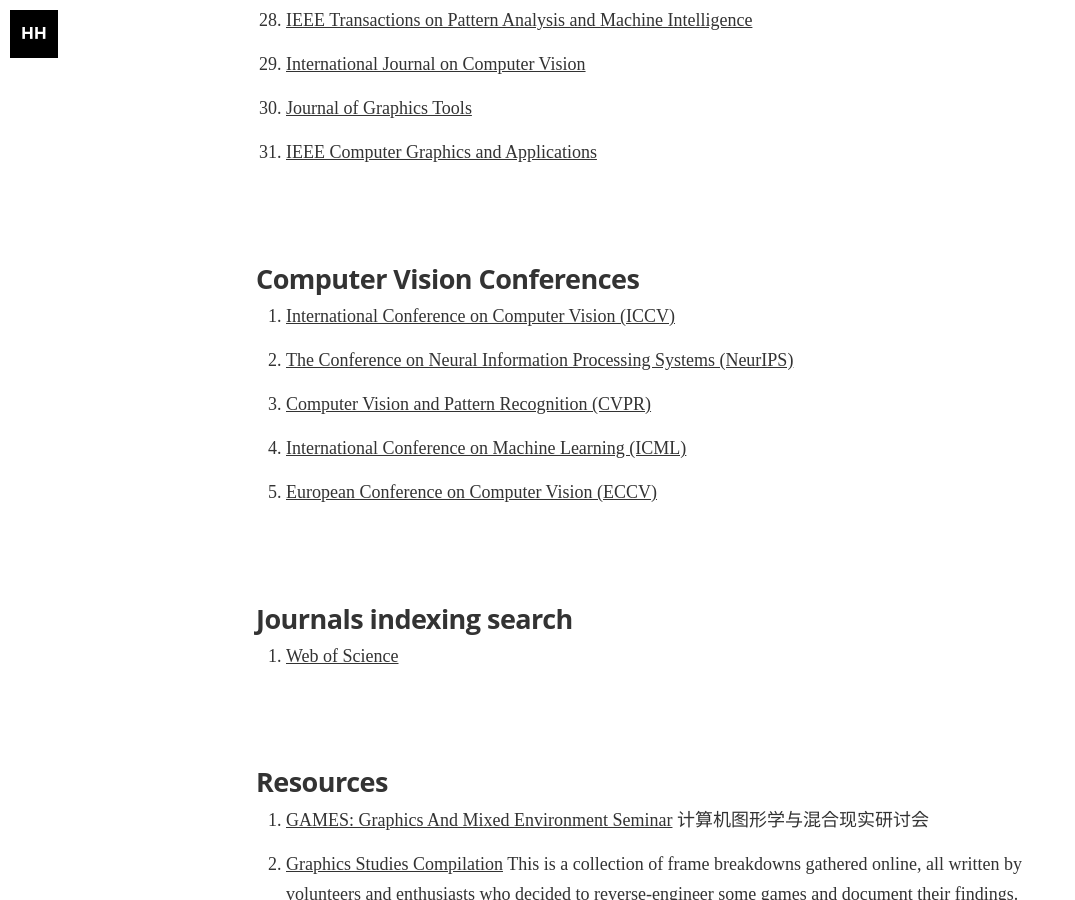
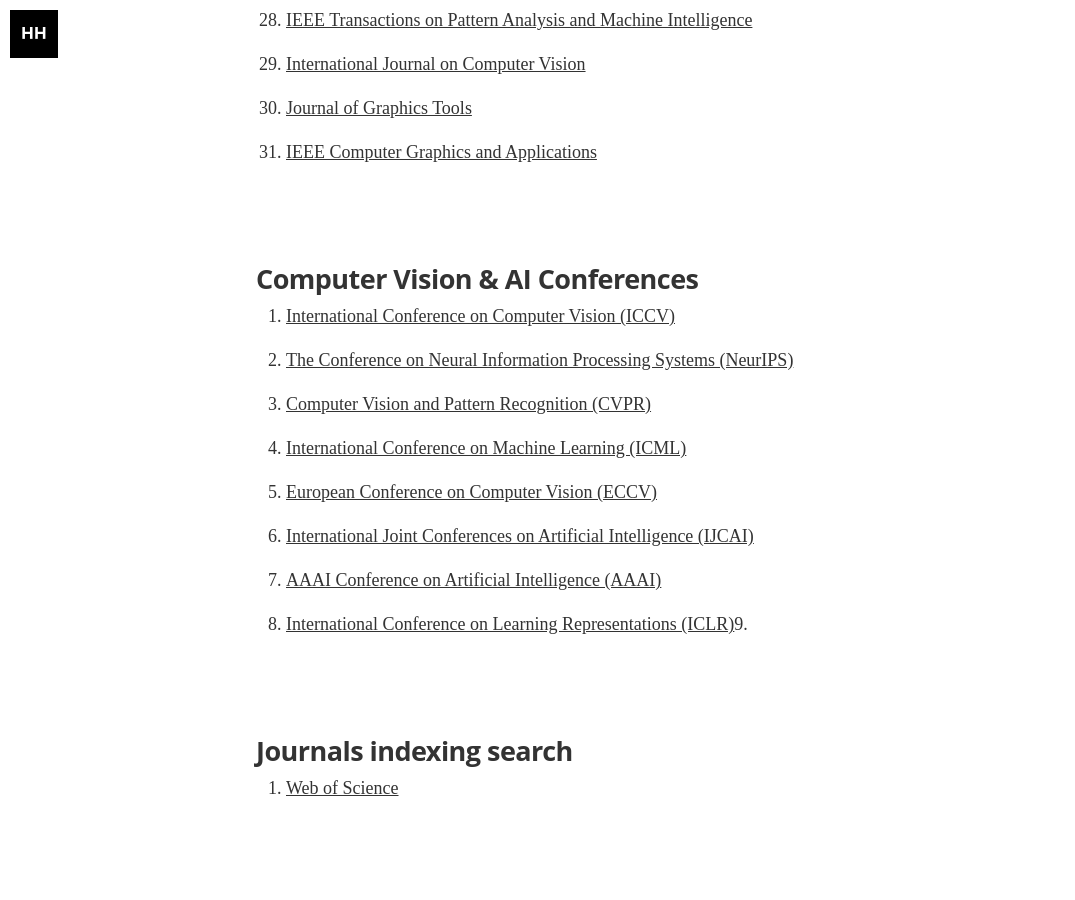
Before and after one commit to hanhonglei/hanhonglei.github.io, a Jekyll site: the page built from Links.md, in a window 1280 px wide and 900 px high, scrolled down 3501 px. Shown: the whole window, without its empty margins (0-1075 px from the left). Built offline with Jekyll 4.4.1, drawn with Linux system fonts in a browser that asks for light colours; nearby versions of some CDN libraries; some web fonts are replaced.

Commit message:
Update Links.md

```diff
--- a/Links.md
+++ b/Links.md
@@ -70,12 +70,15 @@ permalink: /links/
 1. [Journal of Graphics Tools](http://jgt.akpeters.com/)
 1. [IEEE Computer Graphics and Applications](http://www.computer.org/cga/)
 
-## Computer Vision Conferences
+## Computer Vision & AI Conferences
 1. [International Conference on Computer Vision (ICCV)](https://iccv2021.thecvf.com/home)
 2. [The Conference on Neural Information Processing Systems (NeurIPS)](https://nips.cc/)
 3. [Computer Vision and Pattern Recognition (CVPR)](https://cvpr2021.thecvf.com/)
 4. [International Conference on Machine Learning (ICML)](https://icml.cc/)
 5. [European Conference on Computer Vision (ECCV)](https://eccv2022.ecva.net/)
+6. [International Joint Conferences on Artificial Intelligence (IJCAI)](https://www.ijcai.org/)
+7. [AAAI Conference on Artificial Intelligence (AAAI)](https://aaai.org/Conferences/conferences.php)
+8. [International Conference on Learning Representations (ICLR)](https://iclr.cc/)9.
 
 ## Journals indexing search
 1. [Web of Science](https://mjl.clarivate.com/home)
```
